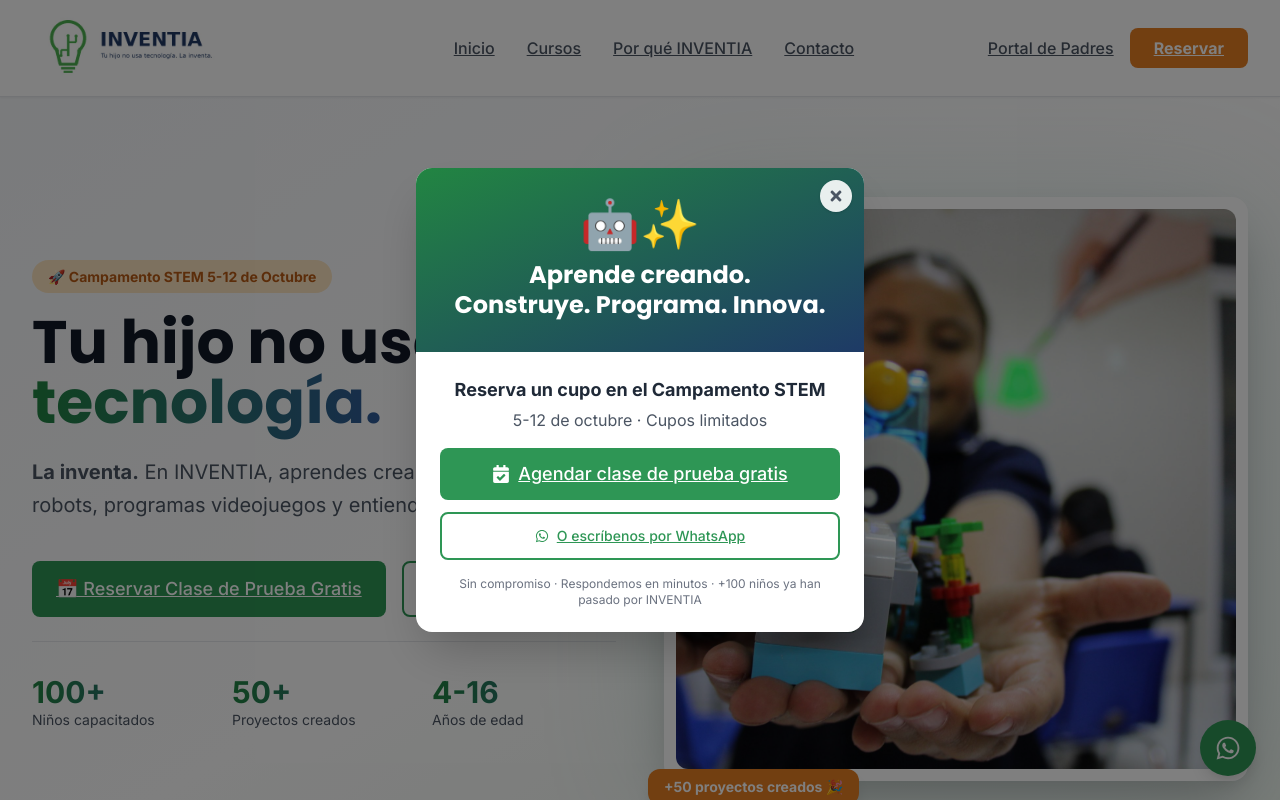
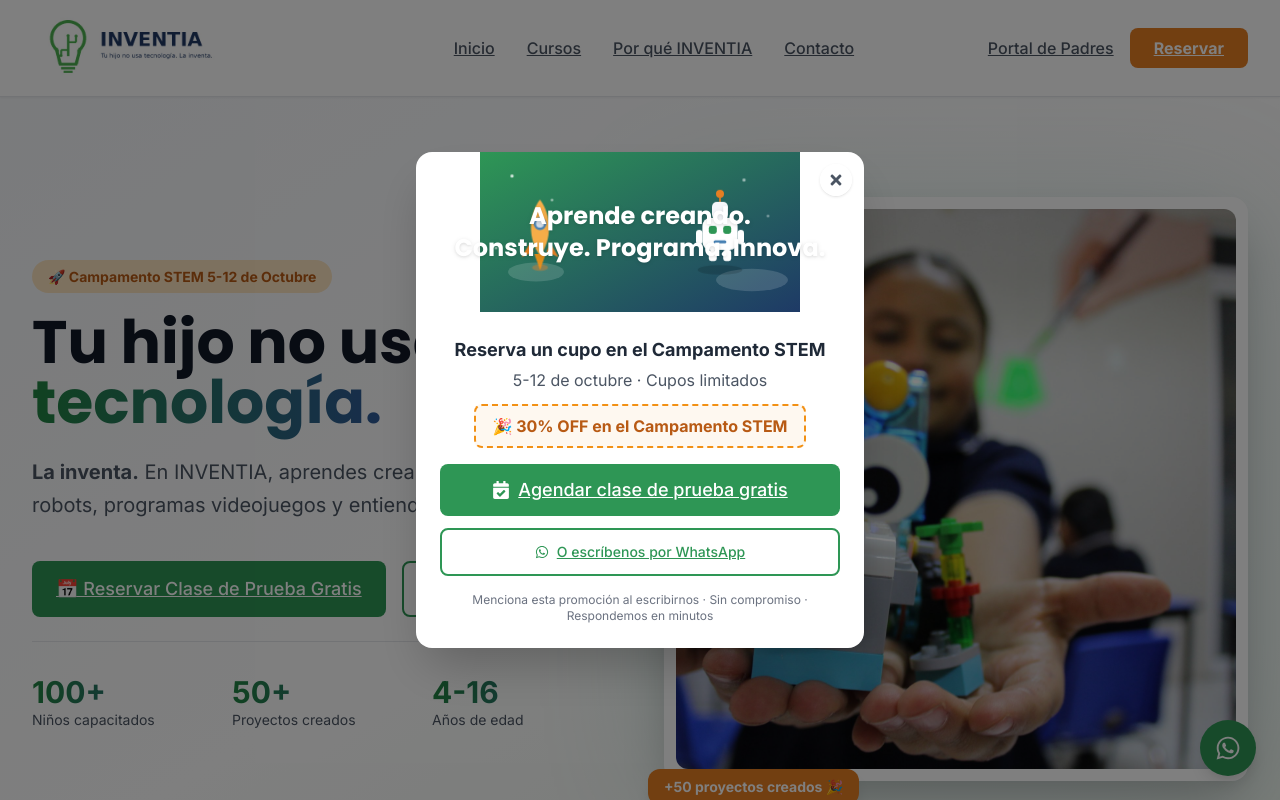
Before and after one commit to leobar144/inventia, a Next.js app: page / in a window 1280 px wide. Shown: the top 800 px of the page. Built offline with nearby package versions, Linux system fonts and the light colour scheme.

Commit message:
Rediseña popup de bienvenida con ilustracion animada y promocion real de 30%

```diff
--- /dev/null
+++ b/components/PopupIllustration.tsx
@@ -0,0 +1,64 @@
+export default function PopupIllustration() {
+  return (
+    <svg viewBox="0 0 400 200" className="w-full h-full" xmlns="http://www.w3.org/2000/svg">
+      <defs>
+        <linearGradient id="skyGradient" x1="0" y1="0" x2="1" y2="1">
+          <stop offset="0%" stopColor="#2e9655" />
+          <stop offset="100%" stopColor="#1e3a66" />
+        </linearGradient>
+      </defs>
+
+      <rect width="400" height="200" fill="url(#skyGradient)" />
+
+      {/* Stars */}
+      <circle cx="40" cy="30" r="2" fill="white" opacity="0.9" className="animate-pulse" />
+      <circle
+        cx="90" cy="60" r="1.5" fill="white" opacity="0.7"
+        className="animate-pulse" style={{ animationDelay: '0.5s' }}
+      />
+      <circle
+        cx="330" cy="35" r="2" fill="white" opacity="0.8"
+        className="animate-pulse" style={{ animationDelay: '1s' }}
+      />
+      <circle
+        cx="360" cy="80" r="1.5" fill="white" opacity="0.9"
+        className="animate-pulse" style={{ animationDelay: '1.5s' }}
+      />
+      <circle
+        cx="20" cy="120" r="1.5" fill="white" opacity="0.7"
+        className="animate-pulse" style={{ animationDelay: '0.3s' }}
+      />
+
+      {/* Clouds */}
+      <ellipse cx="70" cy="150" rx="35" ry="12" fill="white" opacity="0.15" />
+      <ellipse cx="340" cy="160" rx="45" ry="14" fill="white" opacity="0.15" />
+
+      {/* Rocket (left, floating) */}
+      <g style={{ transformOrigin: '75px 100px' }} className="animate-float-slow">
+        <ellipse cx="75" cy="145" rx="10" ry="4" fill="#e67e22" opacity="0.4" />
+        <path d="M75 60 C90 80 90 110 75 130 C60 110 60 80 75 60 Z" fill="#f5ad48" />
+        <circle cx="75" cy="90" r="8" fill="#4680b3" />
+        <circle cx="75" cy="90" r="5" fill="#d4dde8" />
+        <path d="M62 115 L52 132 L67 125 Z" fill="#e67e22" />
+        <path d="M88 115 L98 132 L83 125 Z" fill="#e67e22" />
+        <path d="M68 128 L75 148 L82 128 Z" fill="#f29014" className="animate-pulse" />
+      </g>
+
+      {/* Robot (right, floating) */}
+      <g style={{ transformOrigin: '300px 100px' }} className="animate-float">
+        <ellipse cx="300" cy="155" rx="28" ry="6" fill="black" opacity="0.15" />
+        <rect x="278" y="90" width="44" height="40" rx="10" fill="white" />
+        <rect x="286" y="100" width="10" height="10" rx="3" fill="#2e9655" />
+        <rect x="304" y="100" width="10" height="10" rx="3" fill="#2e9655" />
+        <rect x="292" y="118" width="16" height="4" rx="2" fill="#4680b3" />
+        <rect x="290" y="70" width="20" height="22" rx="6" fill="#f5f7fa" />
+        <circle cx="300" cy="60" r="5" fill="#e67e22" />
+        <line x1="300" y1="65" x2="300" y2="70" stroke="#e67e22" strokeWidth="2" />
+        <rect x="270" y="105" width="8" height="18" rx="4" fill="white" />
+        <rect x="322" y="105" width="8" height="18" rx="4" fill="white" />
+        <rect x="286" y="130" width="10" height="14" rx="3" fill="white" />
+        <rect x="304" y="130" width="10" height="14" rx="3" fill="white" />
+      </g>
+    </svg>
+  )
+}
--- a/components/WelcomePopup.tsx
+++ b/components/WelcomePopup.tsx
@@ -4,6 +4,7 @@
 import Link from 'next/link'
 import { FaTimes, FaWhatsapp, FaCalendarCheck } from 'react-icons/fa'
 import { SITE_CONFIG } from '@/lib/constants'
+import PopupIllustration from './PopupIllustration'
 
 const STORAGE_KEY = 'inventia_welcome_popup_seen'
 
@@ -46,20 +47,26 @@
           <FaTimes />
         </button>
 
-        <div className="bg-gradient-to-br from-primary-600 to-secondary-700 px-6 py-8 text-center">
-          <div className="text-5xl mb-3">🤖✨</div>
-          <h3 className="text-white text-2xl font-heading font-bold leading-tight">
-            Aprende creando.
-            <br />
-            Construye. Programa. Innova.
-          </h3>
+        <div className="h-40 relative">
+          <PopupIllustration />
+          <div className="absolute inset-0 flex items-center justify-center px-6">
+            <h3 className="text-white text-xl sm:text-2xl font-heading font-bold leading-tight text-center drop-shadow">
+              Aprende creando.
+              <br />
+              Construye. Programa. Innova.
+            </h3>
+          </div>
         </div>
 
         <div className="p-6 text-center">
           <p className="text-lg font-bold text-gray-800 mb-1">
             Reserva un cupo en el Campamento STEM
           </p>
-          <p className="text-gray-600 mb-4">5-12 de octubre · Cupos limitados</p>
+          <p className="text-gray-600 mb-3">5-12 de octubre · Cupos limitados</p>
+
+          <div className="inline-flex items-center gap-2 border-2 border-dashed border-accent-400 bg-accent-50 text-accent-700 font-bold px-4 py-2 rounded-lg mb-4">
+            🎉 30% OFF en el Campamento STEM
+          </div>
 
           <Link
             href="/clase-de-prueba"
@@ -80,7 +87,7 @@
           </a>
 
           <p className="text-xs text-gray-500 mt-4">
-            Sin compromiso · Respondemos en minutos · +100 niños ya han pasado por INVENTIA
+            Menciona esta promoción al escribirnos · Sin compromiso · Respondemos en minutos
           </p>
         </div>
       </div>
--- a/styles/globals.css
+++ b/styles/globals.css
@@ -119,6 +119,32 @@
   }
 }
 
+@keyframes float {
+  0%, 100% {
+    transform: translateY(0);
+  }
+  50% {
+    transform: translateY(-8px);
+  }
+}
+
+@keyframes floatSlow {
+  0%, 100% {
+    transform: translateY(0);
+  }
+  50% {
+    transform: translateY(-10px) rotate(-3deg);
+  }
+}
+
+.animate-float {
+  animation: float 3s ease-in-out infinite;
+}
+
+.animate-float-slow {
+  animation: floatSlow 4s ease-in-out infinite;
+}
+
 .animate-fade-in {
   animation: fadeIn 0.5s ease-in;
 }
```
